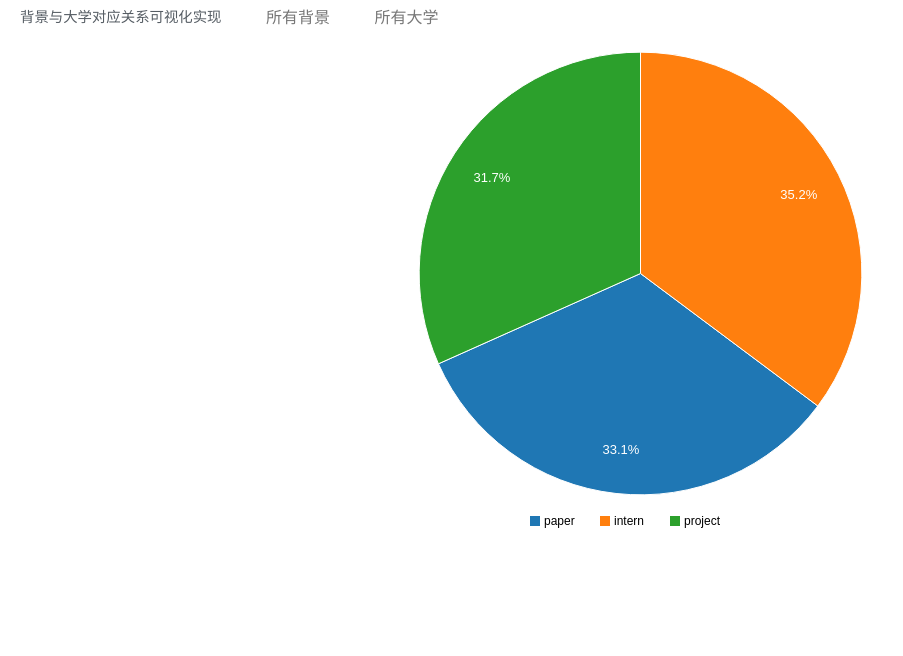
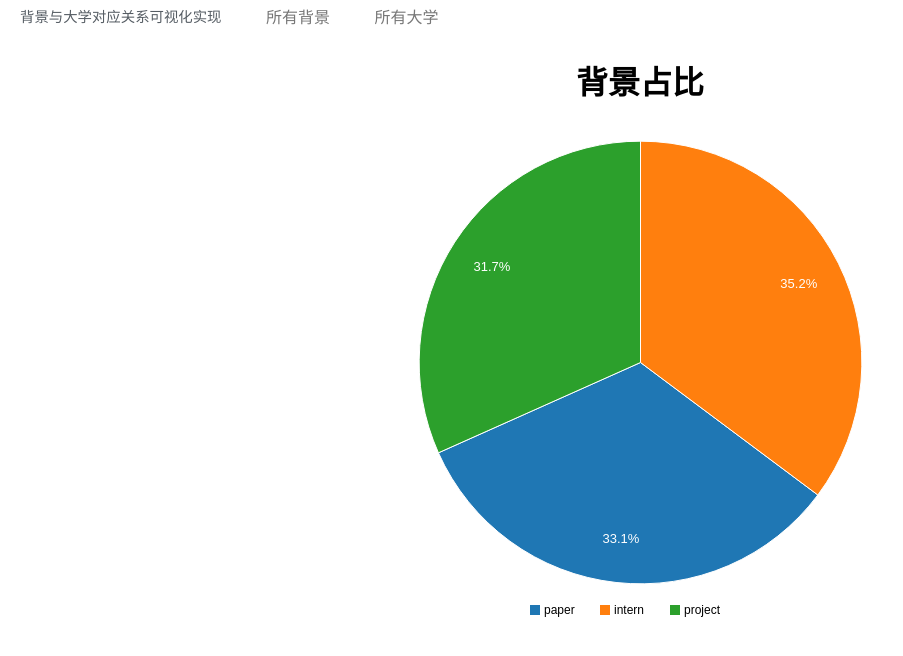
Before and after one commit to Sya-Tech/background-university, a website: page index.html in a window 1280 px wide. Shown: the whole page, without its empty margins (0-903 px from the left). Drawn offline with Linux system fonts and the light colour scheme.

Commit message:
add title

```diff
--- a/app.js
+++ b/app.js
@@ -17,16 +17,16 @@ void function () {
   })
 
   var apply = function (title, json) {
+    document.getElementById('title').innerText = title
     chart.load({
       json: json,
       unload: true
     })
-    console.dir(chart)
   }
 
   var university = function (name) {
     var json = {}
-    var title = (name || '') + '大学与背景的关系'
+    var title = name ? name + '大学与背景的关系' : '大学占比'
     if (name) {
       json = data[name]
     } else {
@@ -43,7 +43,7 @@ void function () {
 
   var background = function (name) {
     var json = {}
-    var title = (name || '') + '背景与大学的关系'
+    var title = name ? name + '背景与大学的关系' : '背景占比'
     if (name) {
       for (var u in data) {
         json[u] = data[u][name]
--- a/index.html
+++ b/index.html
@@ -16,6 +16,7 @@
       <li><a id="university" href="#">所有大学</a></li>
     </ul>
   </div>
+  <h1 id="title">少女祈祷中……</h1>
   <div id="chart"></div>
   <script src="bower_components/d3/d3.min.js"></script>
   <script src="bower_components/c3/c3.min.js"></script>
--- a/style.css
+++ b/style.css
@@ -0,0 +1,3 @@
+#title {
+  text-align: center;
+}
```
